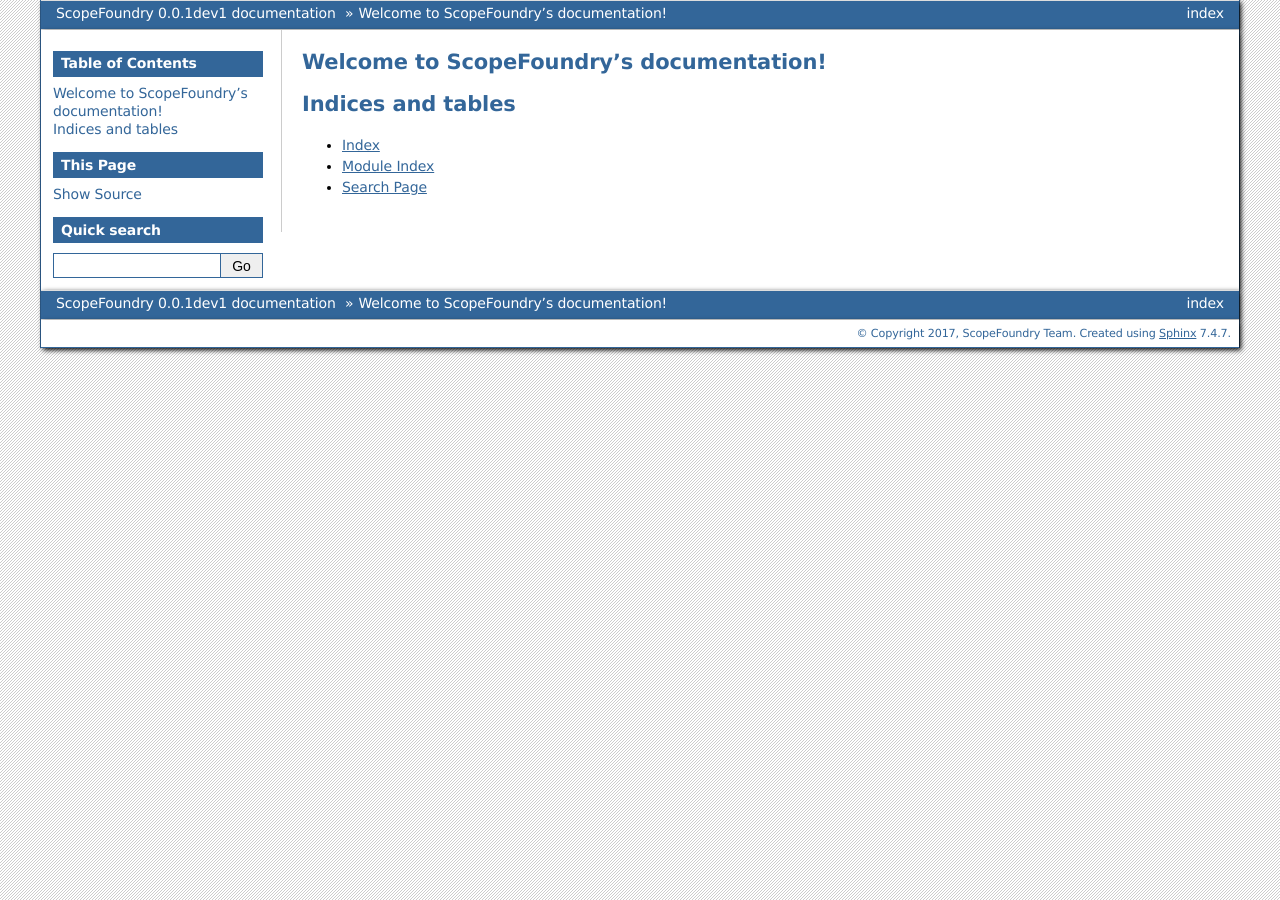
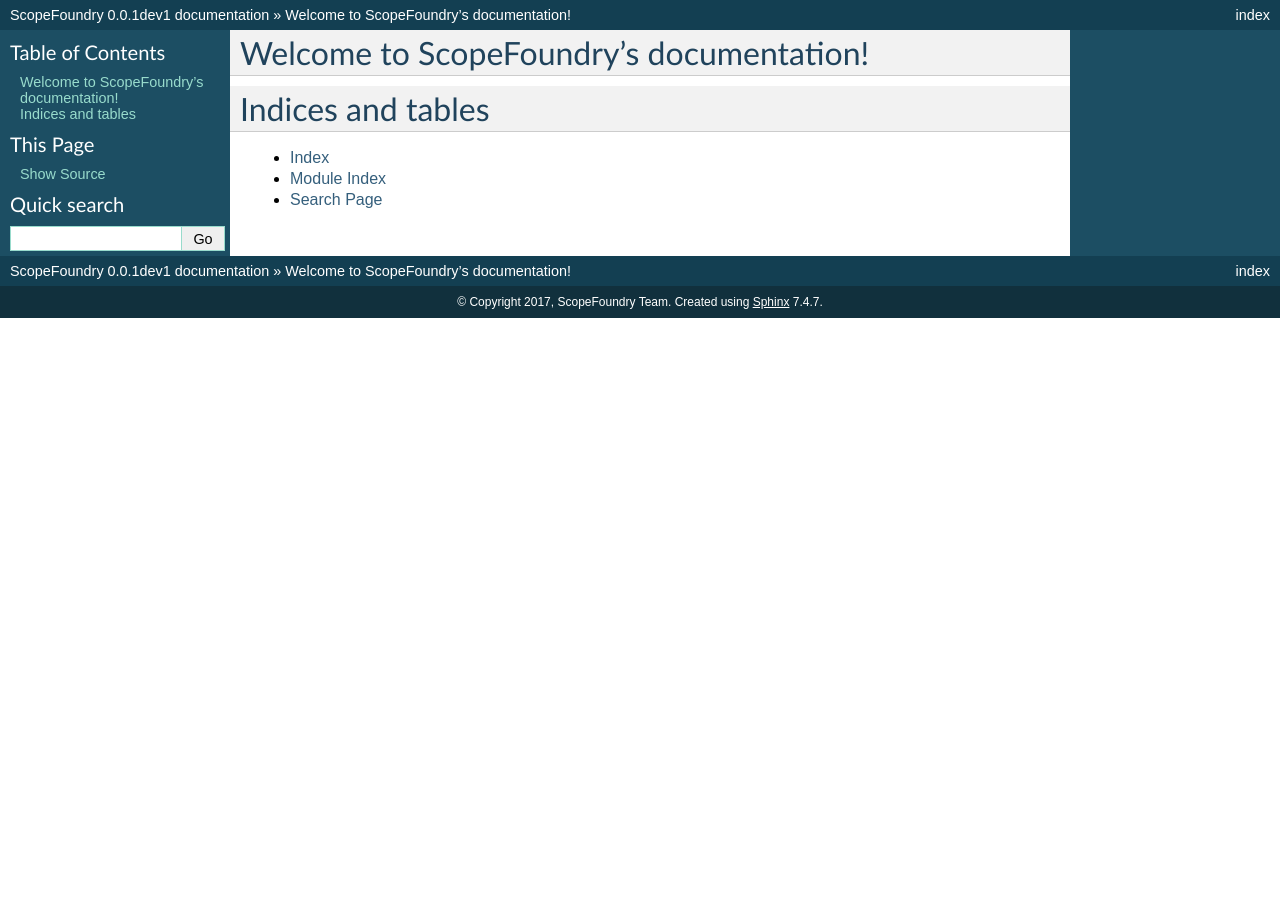
Before and after one commit to StephenBaueryong2544guyuan371/ScopeFoundry, a Sphinx documentation site: the page built from docs/source/index.rst, in a window 1280 px wide. Built offline with Sphinx 7.4.7, drawn with Linux system fonts in a browser that asks for light colours.

Commit message:
docs switch theme

```diff
--- a/docs/source/conf.py
+++ b/docs/source/conf.py
@@ -108,7 +108,9 @@
 # The theme to use for HTML and HTML Help pages.  See the documentation for
 # a list of builtin themes.
 #
-html_theme = 'bizstyle'
+#html_theme = 'bizstyle'
+html_theme = 'default'
+
 
 # Theme options are theme-specific and customize the look and feel of a theme
 # further.  For a list of options available for each theme, see the
```
